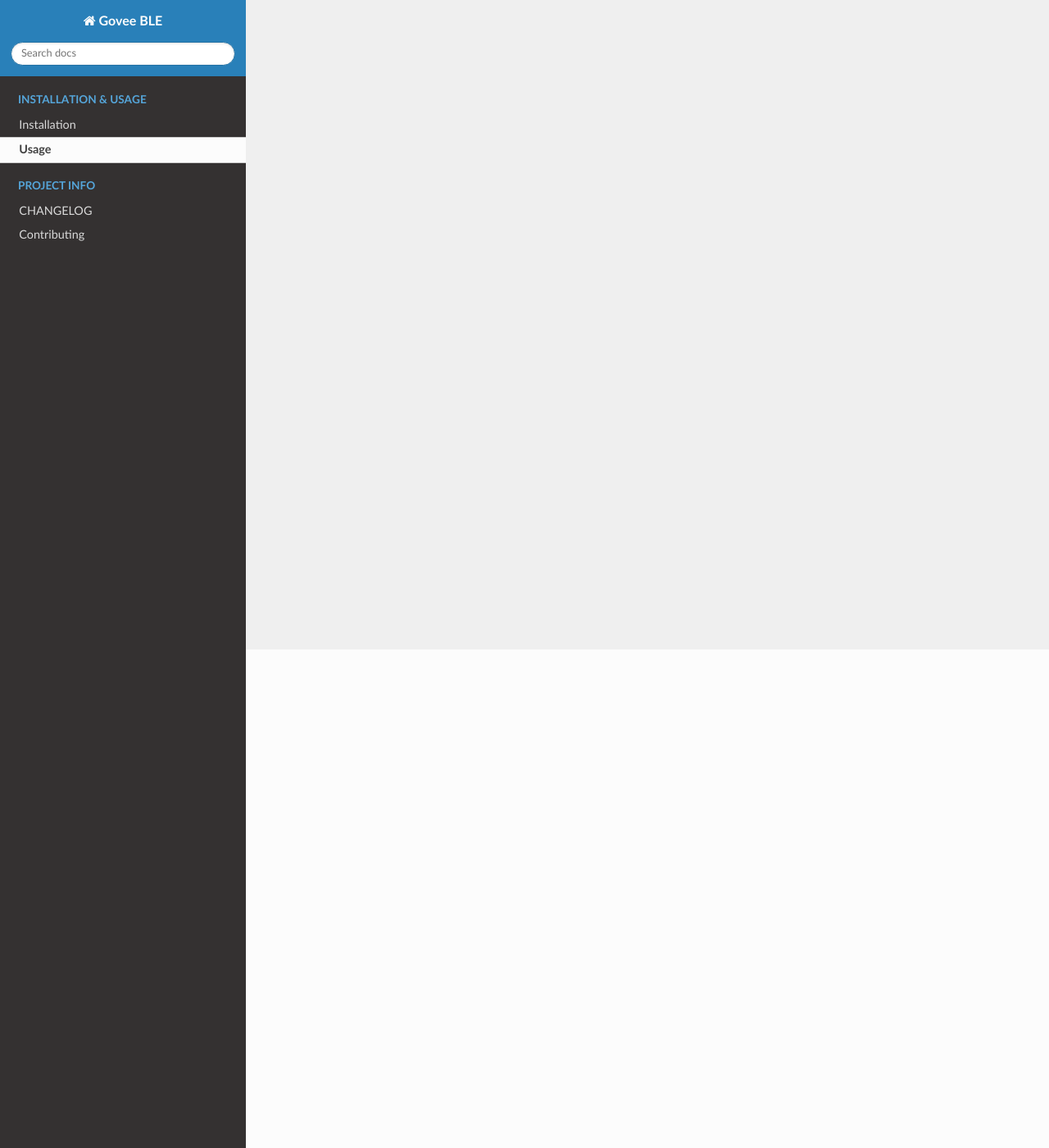
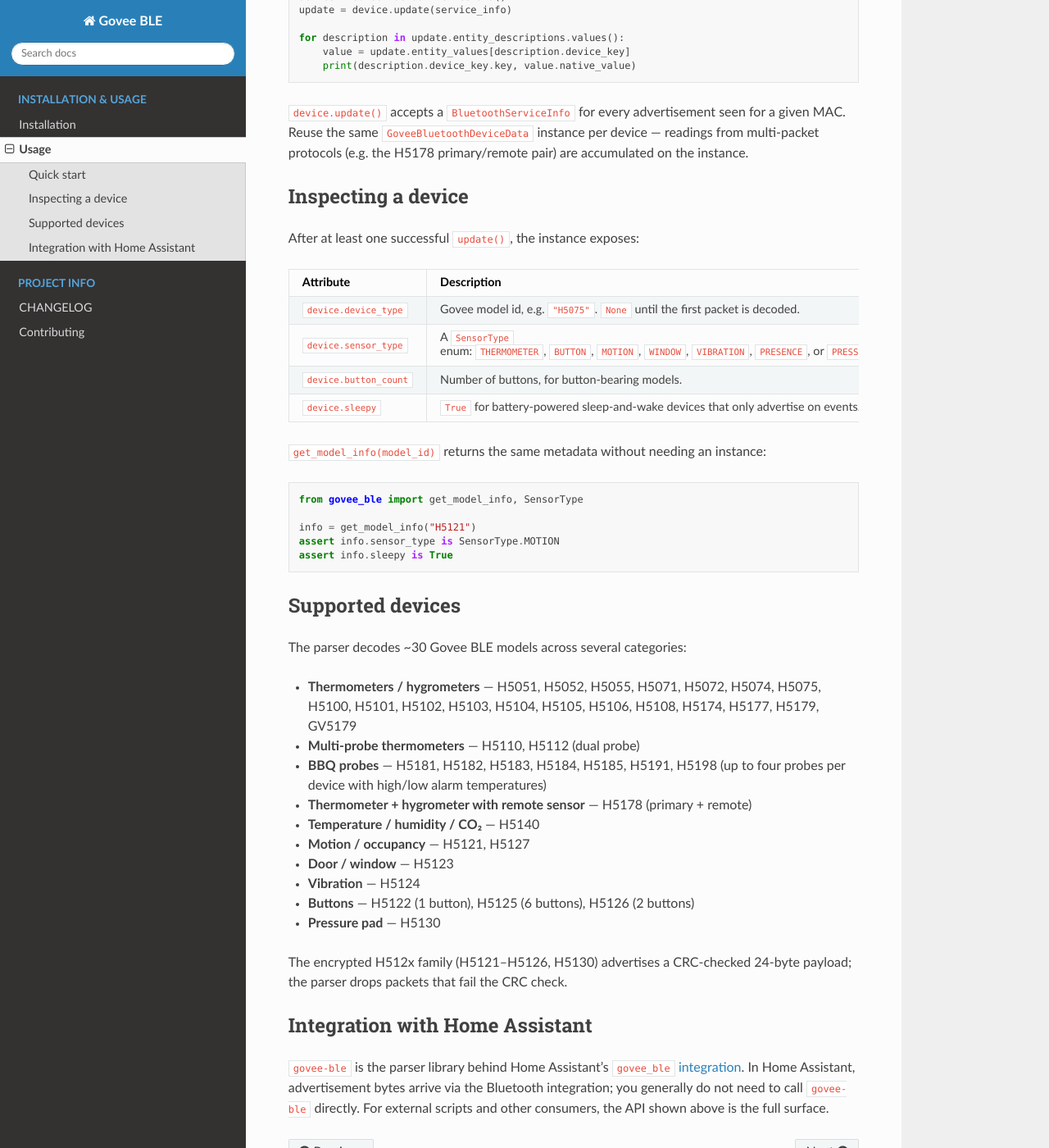
Before and after one commit to Bluetooth-Devices/govee-ble, a Sphinx documentation site: the page built from docs/source/usage.md, in a window 1280 px wide and 1400 px high, scrolled down 608 px. Shown: the whole window at 82% size. Built offline with Sphinx 7.4.7 and the Read the Docs theme 3.1.0, drawn with Linux system fonts in a browser that asks for light colours; some of the changed text lies outside the part shown.

Commit message:
docs: flesh out usage.md with quick-start and supported devices (#234)
Co-authored-by: Claude Opus 4.7 (1M context) <noreply@anthropic.com>
Co-authored-by: pre-commit-ci[bot] <66853113+pre-commit-ci[bot]@users.noreply.github.com>

````diff
--- a/docs/source/usage.md
+++ b/docs/source/usage.md
@@ -1,9 +1,93 @@
 # Usage
 
-To use this package, import it:
+`govee-ble` is a stateless parser for Govee Bluetooth Low Energy
+advertisement payloads. It does **not** scan for devices or open
+connections — feed it raw advertisement data and it returns a
+[`SensorUpdate`](https://github.com/Bluetooth-Devices/sensor-state-data)
+describing what was decoded.
+
+## Quick start
 
 ```python
-import govee_ble
+from bluetooth_sensor_state_data import BluetoothServiceInfo
+from govee_ble import GoveeBluetoothDeviceData
+
+service_info = BluetoothServiceInfo(
+    name="GVH5075_2762",
+    address="A4:C1:38:00:00:00",
+    rssi=-63,
+    manufacturer_data={
+        60552: b"\x00\x03A\xc2d\x00L\x00\x02\x15INTELLI_ROCKS_HW"
+        b"Pu\xf2\xff\x0c"
+    },
+    service_uuids=["0000ec88-0000-1000-8000-00805f9b34fb"],
+    service_data={},
+    source="local",
+)
+
+device = GoveeBluetoothDeviceData()
+update = device.update(service_info)
+
+for description in update.entity_descriptions.values():
+    value = update.entity_values[description.device_key]
+    print(description.device_key.key, value.native_value)
 ```
 
-TODO: Document usage
+`device.update()` accepts a `BluetoothServiceInfo` for every
+advertisement seen for a given MAC. Reuse the same
+`GoveeBluetoothDeviceData` instance per device — readings from
+multi-packet protocols (e.g. the H5178 primary/remote pair) are
+accumulated on the instance.
+
+## Inspecting a device
+
+After at least one successful `update()`, the instance exposes:
+
+| Attribute             | Description                                                                                               |
+| --------------------- | --------------------------------------------------------------------------------------------------------- |
+| `device.device_type`  | Govee model id, e.g. `"H5075"`. `None` until the first packet is decoded.                                 |
+| `device.sensor_type`  | A `SensorType` enum: `THERMOMETER`, `BUTTON`, `MOTION`, `WINDOW`, `VIBRATION`, `PRESENCE`, or `PRESSURE`. |
+| `device.button_count` | Number of buttons, for button-bearing models.                                                             |
+| `device.sleepy`       | `True` for battery-powered sleep-and-wake devices that only advertise on events.                          |
+
+`get_model_info(model_id)` returns the same metadata without needing
+an instance:
+
+```python
+from govee_ble import get_model_info, SensorType
+
+info = get_model_info("H5121")
+assert info.sensor_type is SensorType.MOTION
+assert info.sleepy is True
+```
+
+## Supported devices
+
+The parser decodes ~30 Govee BLE models across several categories:
+
+- **Thermometers / hygrometers** — H5051, H5052, H5055, H5071, H5072,
+  H5074, H5075, H5100, H5101, H5102, H5103, H5104, H5105, H5106,
+  H5108, H5174, H5177, H5179, GV5179
+- **Multi-probe thermometers** — H5110, H5112 (dual probe)
+- **BBQ probes** — H5181, H5182, H5183, H5184, H5185, H5191, H5198
+  (up to four probes per device with high/low alarm temperatures)
+- **Thermometer + hygrometer with remote sensor** — H5178 (primary +
+  remote)
+- **Temperature / humidity / CO₂** — H5140
+- **Motion / occupancy** — H5121, H5127
+- **Door / window** — H5123
+- **Vibration** — H5124
+- **Buttons** — H5122 (1 button), H5125 (6 buttons), H5126 (2 buttons)
+- **Pressure pad** — H5130
+
+The encrypted H512x family (H5121–H5126, H5130) advertises a CRC-checked
+24-byte payload; the parser drops packets that fail the CRC check.
+
+## Integration with Home Assistant
+
+`govee-ble` is the parser library behind Home Assistant's
+[`govee_ble` integration](https://www.home-assistant.io/integrations/govee_ble/).
+In Home Assistant, advertisement bytes arrive via the Bluetooth
+integration; you generally do not need to call `govee-ble` directly.
+For external scripts and other consumers, the API shown above is the
+full surface.
````
